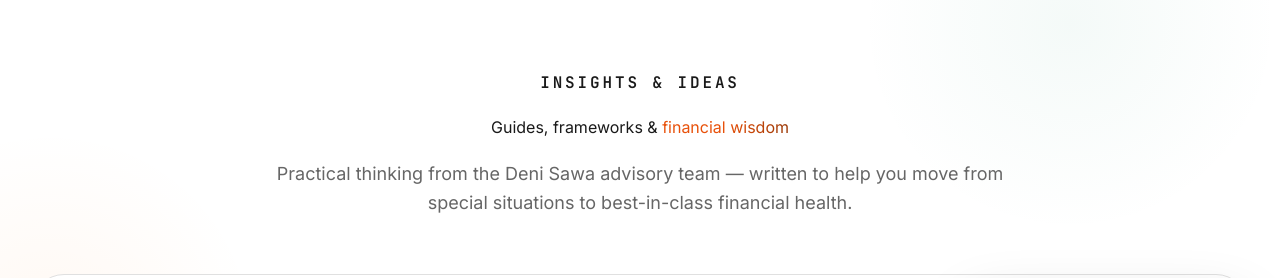
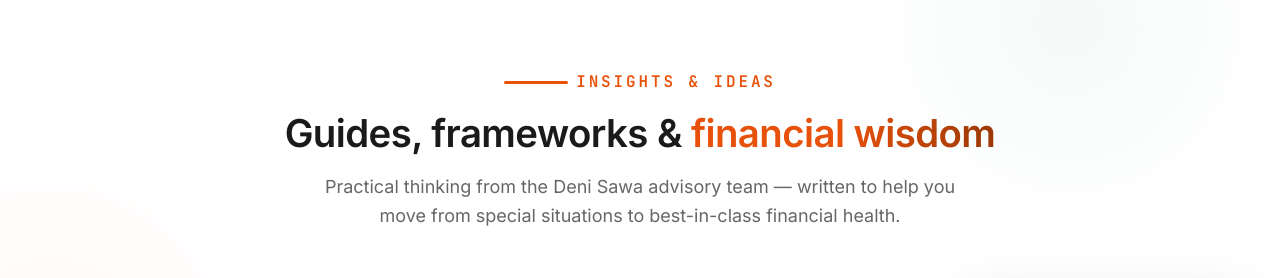
Before and after one commit to G-MAKAU/deni-sawa, a Next.js app: page /about/blog in a window 1280 px wide. Shown: the part 360-638 px from the top of the page. Built offline with nearby package versions, Linux system fonts and the light colour scheme; no server answers; the database is empty.

Commit message:
refactor: blog page UI consistency & comment form polish

```diff
--- a/src/app/about/blog/[slug]/page.tsx
+++ b/src/app/about/blog/[slug]/page.tsx
@@ -263,7 +263,7 @@
   return (
     <main>
       {/* Hero */}
-      <section className="relative overflow-hidden bg-ink-900 pb-24 pt-8 text-white">
+      <section className="hero-pattern relative overflow-hidden bg-charcoal pb-24 pt-8 text-white">
         <div className="absolute inset-0">
           <div className="absolute right-0 top-0 h-[420px] w-[420px] rounded-full bg-[radial-gradient(circle_at_center,rgba(255,116,1,0.14),transparent_72%)]" />
           <div className="absolute bottom-0 left-0 h-[360px] w-[360px] rounded-full bg-[radial-gradient(circle_at_center,rgba(45,157,120,0.16),transparent_72%)]" />
--- a/src/app/about/blog/page.tsx
+++ b/src/app/about/blog/page.tsx
@@ -3,6 +3,7 @@
 import { ArrowLeft } from 'lucide-react';
 import { Breadcrumbs } from '@/components/ui/Breadcrumbs';
 import { BlogsList } from '@/components/blog/BlogsList';
+import { SectionHeading } from '@/components/SectionHeading';
 import { getBlogPosts } from '@/lib/supabase/queries';
 import { business } from '@/data/content';
 
@@ -50,18 +51,17 @@
         <div className="absolute -top-40 right-0 h-[420px] w-[420px] rounded-full bg-[radial-gradient(circle_at_center,rgba(45,157,120,0.05),transparent_70%)]" />
         <div className="absolute -left-40 bottom-0 h-[420px] w-[420px] rounded-full bg-[radial-gradient(circle_at_center,rgba(255,116,1,0.05),transparent_70%)]" />
         <div className="container-lux relative">
-          <div className="mx-auto mb-14 max-w-3xl text-center">
-            <span className="eyebrow mb-5 justify-center">
-              Insights & Ideas
-            </span>
-            <h2 className="section-heading mb-5">
-              Guides, frameworks & <span className="text-brand-gradient">financial wisdom</span>
-            </h2>
-            <p className="text-lg leading-relaxed text-muted-foreground">
-              Practical thinking from the Deni Sawa advisory team — written to help you move from
-              special situations to best-in-class financial health.
-            </p>
-          </div>
+          <SectionHeading
+            eyebrow="Insights & Ideas"
+            title={
+              <>
+                Guides, frameworks &{' '}
+                <span className="text-brand-gradient">financial wisdom</span>
+              </>
+            }
+            description="Practical thinking from the Deni Sawa advisory team — written to help you move from special situations to best-in-class financial health."
+            align="center"
+          />
 
           {blogPosts.length > 0 ? (
             <BlogsList blogPosts={blogPosts} />
--- a/src/app/page.tsx
+++ b/src/app/page.tsx
@@ -103,6 +103,13 @@
               </Reveal>
             </div>
 
+            {/* Business Health Score card — between the top content and the image on
+                small screens so the image stays fully visible; floats over the image
+                on large screens */}
+            <div className="relative lg:absolute lg:bottom-10 lg:left-1/2 lg:-ml-10 lg:z-20">
+              <HealthScoreCard />
+            </div>
+
             {/* Hero image — full-width after the text on small screens; starts at the centre of the page on large screens */}
             <Reveal delay={200} className="relative lg:absolute lg:inset-y-0 lg:left-1/2 lg:right-0">
               <div className="absolute -right-6 top-10 h-36 w-36 rounded-full border border-brand/25" />
@@ -124,9 +131,6 @@
                 <div className="absolute inset-0 bg-gradient-to-t from-charcoal/75 via-transparent to-transparent" />
                 <div className="absolute inset-0 bg-gradient-to-t from-transparent via-transparent to-charcoal/25" />
               </div>
-
-              {/* Floating Health Score card */}
-              <HealthScoreCard className="absolute bottom-4 left-4 lg:-left-10 lg:bottom-10" />
             </Reveal>
           </div>
         </div>
--- a/src/components/blog/BlogsList.tsx
+++ b/src/components/blog/BlogsList.tsx
@@ -101,7 +101,7 @@
     <>
       {/* Category filter with counts */}
       <Reveal>
-        <div className="mb-14 flex flex-wrap justify-center gap-2.5">
+        <div className="mb-14 grid grid-cols-2 gap-2.5 sm:flex sm:flex-wrap sm:justify-center">
           {categories.map((category) => {
             const active = selected === category.label;
             return (
@@ -111,7 +111,7 @@
                 onClick={() => setSelected(category.label)}
                 aria-pressed={active}
                 className={cn(
-                  'group inline-flex items-center gap-2 rounded-full px-4 py-2.5 text-sm font-semibold transition-all duration-300',
+                  'group inline-flex items-center justify-center gap-2 rounded-full px-4 py-2.5 text-sm font-semibold transition-all duration-300 sm:justify-start',
                   active
                     ? 'bg-brand text-white shadow-brand-sm'
                     : 'border border-border bg-card text-muted-foreground hover:border-brand/40 hover:text-brand'
```
Also changed, not shown: src/components/blog/BlogComments.tsx (+20 -22 lines).
